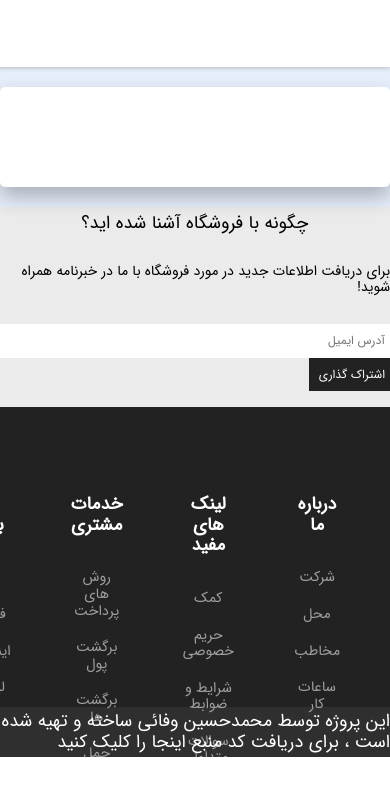
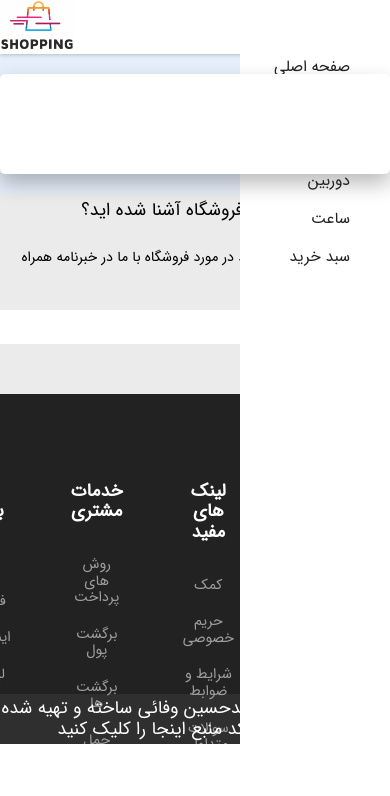
Before and after one commit to vafa2020/shopping, a React (Create React App) app: page /cartBox in a window 390 px wide. Shown: the top 796 px of the page. Built offline with nearby package versions, Linux system fonts and the light colour scheme; what jss-rtl would draw is missing.

Commit message:
start responsive

```diff
--- a/src/app/Components/Navigation/Navigation.module.scss
+++ b/src/app/Components/Navigation/Navigation.module.scss
@@ -1,20 +1,42 @@
 @import "src/app/static/style/basic";
 
 .Navigation {
+  @media only screen and (min-width: 360px) {
+    position: relative;
+
+  }
 
   .Items {
     display: flex;
+    @media only screen and (min-width: 360px) {
+      display: flex;
+      flex-direction: column;
+      position: absolute;
+      height: 100vh;
+      width: 150px;
+      background-color: $color-light;
+
+    }
 
     .Item {
       list-style: none;
       padding-left: 30px;
-
+      @media only screen and (min-width: 360px) {
+        list-style: none;
+        padding-top: 20px;
+      }
 
       .Link {
         font-size: 1.2rem;
         color: $color-dark;
         text-decoration: none;
-        &:hover{
+        @media only screen and (min-width: 360px) {
+          font-size: 1.3rem;
+          color: $color-dark;
+          text-decoration: none;
+        }
+
+        &:hover {
           color: $color-red;
         }
       }
--- a/src/app/Layout/Basic.layout.js
+++ b/src/app/Layout/Basic.layout.js
@@ -19,7 +19,6 @@ export default function BasicLayout(props) {
                         <img className={classes.Logo} src={Logo} alt=""/>
                     </Link>
                 </div>
-
             </header>
             <div className={'container'}>
                 <main className={classes.Main}>
--- a/src/app/Layout/Basic.layout.module.scss
+++ b/src/app/Layout/Basic.layout.module.scss
@@ -1,8 +1,7 @@
 @import "src/app/static/style/basic";
 
 .BasicLayout {
-
-  background-color:$color-secondary;
+  background-color: $color-secondary;
   .Header {
     position: relative;
     display: flex;
@@ -11,7 +10,15 @@
     box-shadow: rgba(0, 0, 0, 0.3) 0 0 5px 0;
     padding: 5px 350px 5px 400px;
     background-color: $color-light;
-
+    @media only screen and (min-width: 360px) {
+      position: relative;
+      display: flex;
+      justify-content: space-between;
+      align-items: center;
+      box-shadow: rgba(0, 0, 0, 0.3) 0 0 5px 0;
+      padding: 0;
+      background-color: $color-light;
+    }
     .BoxLogo {
       .Logo {
         cursor: pointer;
--- a/src/app/servics/user.servic.js
+++ b/src/app/servics/user.servic.js
@@ -5,6 +5,12 @@ async function login(body) {
     const result = await axios.post(`${Config.baseUrl}auth/login`, body)
     return result
 }
+
+async function GetCategory() {
+    const result = await axios.get(`${Config.baseUrl}products`)
+    return result
+}
 export {
-    login
+    login,
+    GetCategory
 }
--- a/src/app/views/Login2/Login2.js
+++ b/src/app/views/Login2/Login2.js
@@ -1,8 +1,13 @@
 import React from 'react';
 import {useFormik} from 'formik';
+import {Button} from "@material-ui/core";
+import {GetCategory} from "../../servics/user.servic";
 
 export default function Login2() {
-
+    const getCategory = async () => {
+        const res = await GetCategory()
+        console.log(res)
+    }
     const formik = useFormik({
         initialValues: {
             email: '',
@@ -12,6 +17,8 @@ export default function Login2() {
         },
     });
     return (
+        <>
+            <Button onClick={getCategory} variant={"contained"} color="primary">get category</Button>
             <form onSubmit={formik.handleSubmit}>
                 <label htmlFor="email">Email Address</label>
                 <input
@@ -24,5 +31,7 @@ export default function Login2() {
 
                 <button type="submit">Submit</button>
             </form>
-    );
+        </>
+
+    )
 }
```
Lines whose indentation alone changed are shown as unchanged.
